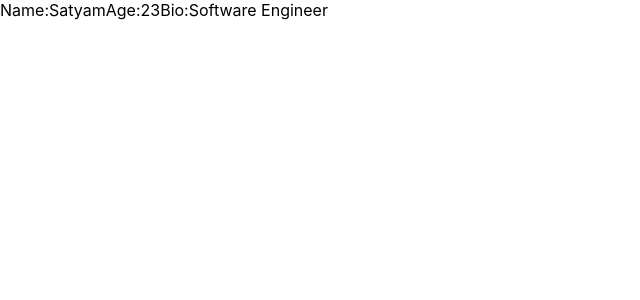
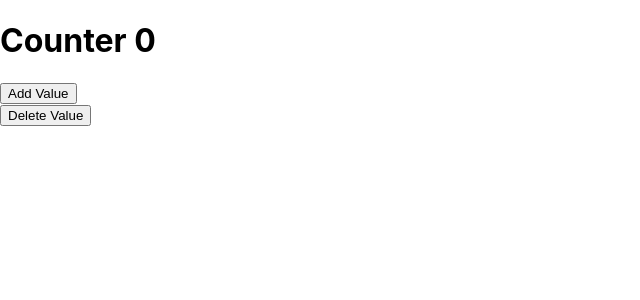
Before and after one commit to Satyamray21/Basic-Question-of-React, a React (Create React App) app in the folder basicquestions/: page / in a window 1280 px wide. Shown: the top 300 px of the page, without its empty margins (0-640 px from the left). Built offline with nearby package versions, Linux system fonts and the light colour scheme.

Commit message:
Code for Counter

```diff
--- a/basicquestions/src/App.jsx
+++ b/basicquestions/src/App.jsx
@@ -1,14 +1,18 @@
 import React from 'react';
 
 import Profile from './compontent/Profile/Profile';
+import Counter from './compontent/Counter/Counter';
+
 function App() {
   return (
-   <>
+ /* 1. <>
    <Profile name='Satyam'
     age='23'
     bio='Software Engineer'/>
+   </>*/
+   <>
+   <Counter />
    </>
-
   );
 }
 
--- /dev/null
+++ b/basicquestions/src/compontent/Counter/Counter.jsx
@@ -0,0 +1,29 @@
+import React, { useState } from 'react'
+
+export default function Counter() {
+    const[counter,setCounter]=useState(0);
+    const addValue = () =>{
+        setCounter(counter+1);
+    }
+    const deleteValue = () =>{
+        if(counter>0)
+        {
+            setCounter(counter-1);
+        }
+        else
+        {
+            alert("Counter has reached minimum Value");
+        }
+
+    }
+
+  return (
+    <div>
+        <h1>Counter {counter}</h1>
+      <button onClick={addValue}
+      >Add Value</button><br/>
+      <button onClick={deleteValue}
+      >Delete Value</button>
+    </div>
+  )
+}
```
